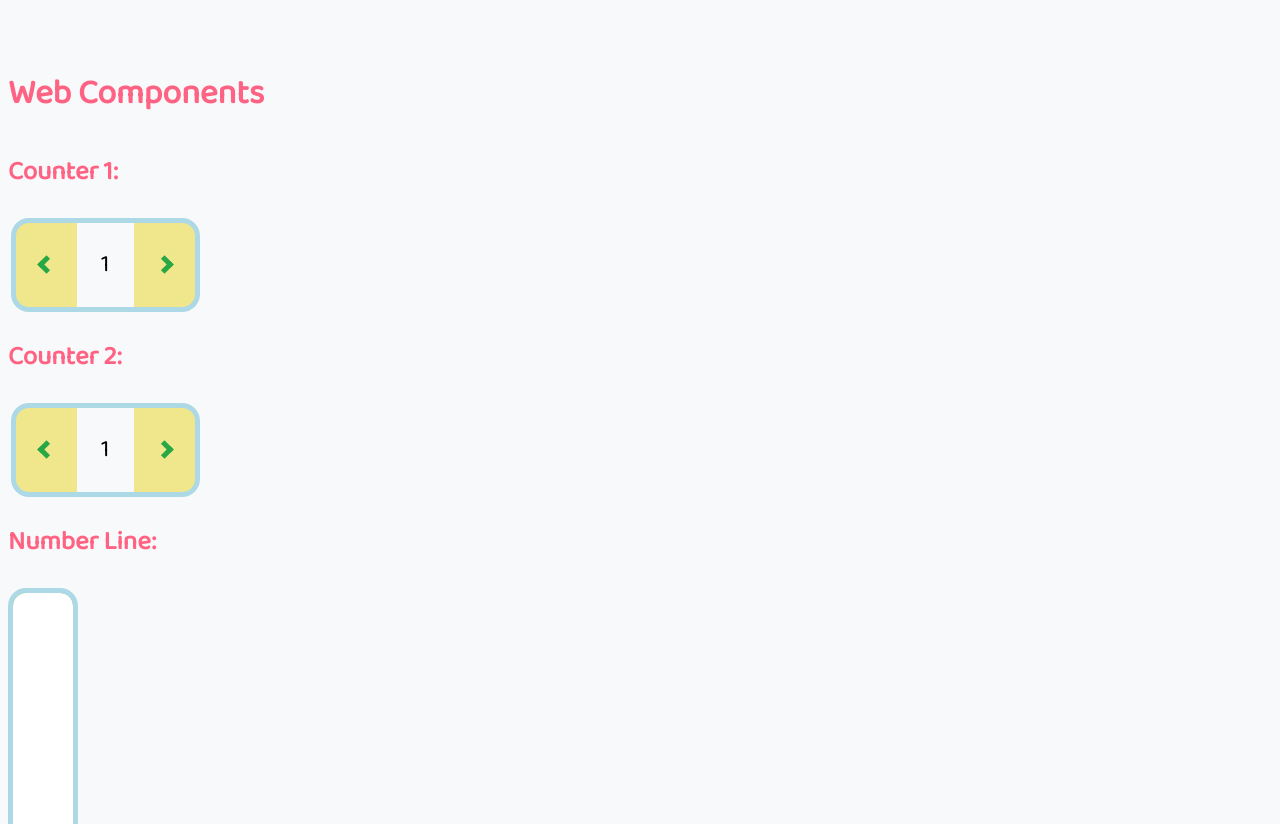
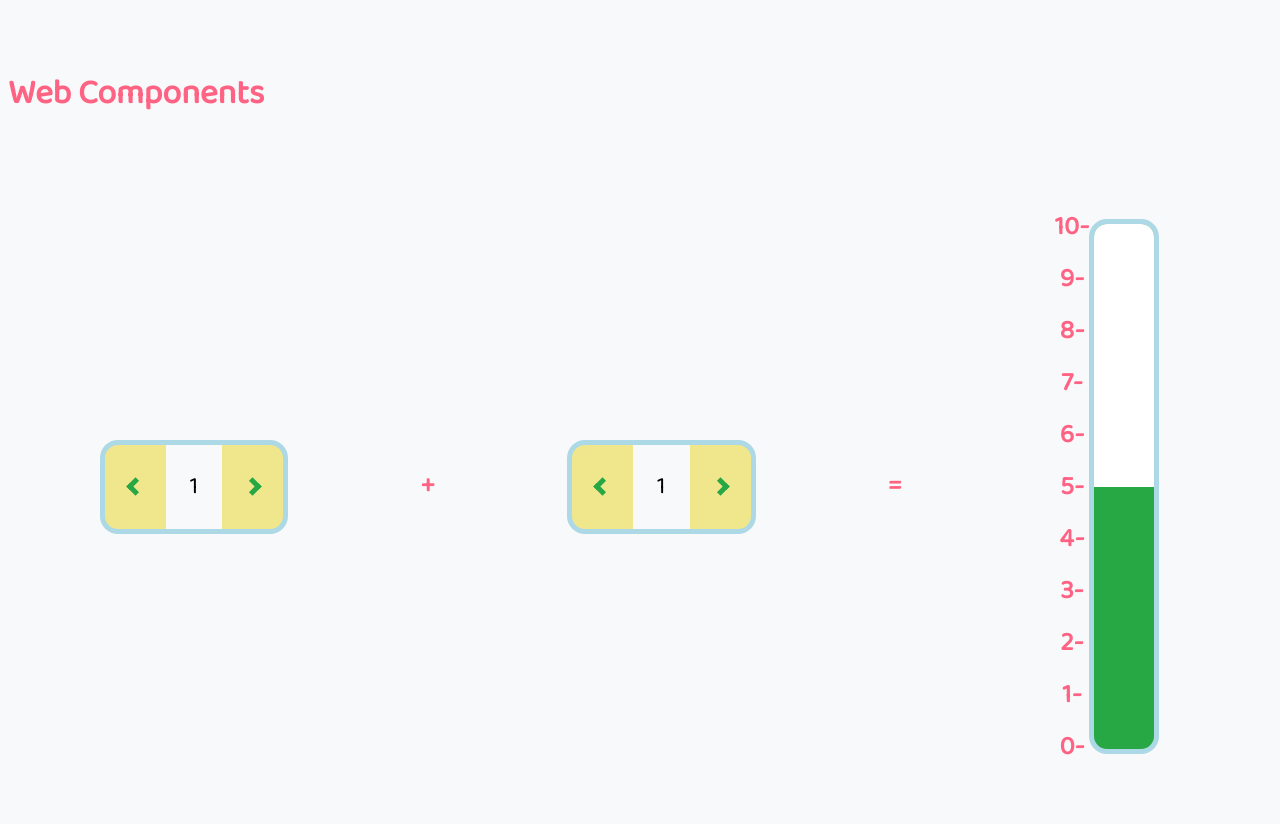
Before and after one commit to mcdott/framework-preschool-css, a website: page index.html in a window 1280 px wide. Shown: the part 5847-6671 px from the top of the page. Drawn offline with Linux system fonts and the light colour scheme.

Commit message:
Creates addition container for counters and number line

```diff
--- a/PreSchoolSCSS.scss
+++ b/PreSchoolSCSS.scss
@@ -278,3 +278,25 @@ button:hover {
 .color-grid > div:hover {
   transform: scale(1.05); /* Slightly enlarge on hover */
 }
+
+.addition-container {
+  display: flex;
+  align-items: center;
+  justify-content: space-around;
+  padding: 1em;
+}
+
+.number-line-numbers {
+  display: flex;
+  flex-direction: column;
+  align-items: center;
+  justify-content: center;
+  line-height: 0%;
+}
+
+.number-line-container {
+  display: flex;
+  align-items: center;
+  justify-content: center;
+  padding: 1em;
+}
--- a/index.html
+++ b/index.html
@@ -324,13 +324,30 @@ href=&quot;#&quot;&gt;links&lt;/a&gt; to show off their styles in context.&lt;/p
 				</pre>
         </div>
       </section>
-
-      <div>
-        <h2>Web Components</h2>
-        <h4>Counter 1:</h4>
+      <!-- --------------------------- -->
+      <!-- Web Components -->
+      <h2>Web Components</h2>
+      <div class="addition-container">
         <fancy-counter value="1" min="0" max="5"></fancy-counter>
-        <h4>Counter 2:</h4>
+        <h4>+</h4>
         <fancy-counter value="1" min="0" max="5"></fancy-counter>
+        <h4>=</h4>
+        <div class="number-line-container">
+          <div class="number-line-numbers">
+            <h4>10-</h4>
+            <h4>9-</h4>
+            <h4>8-</h4>
+            <h4>7-</h4>
+            <h4>6-</h4>
+            <h4>5-</h4>
+            <h4>4-</h4>
+            <h4>3-</h4>
+            <h4>2-</h4>
+            <h4>1-</h4>
+            <h4>0-</h4>
+          </div>
+          <number-line sum="5"></number-line>
+        </div>
       </div>
 
       <script src="fancy-counter.js"></script>
@@ -345,9 +362,24 @@ href=&quot;#&quot;&gt;links&lt;/a&gt; to show off their styles in context.&lt;/p
             console.log(e.target._value);
           });
       </script>
-      <h4>Number Line:</h4>
-      <number-line sum="5"></number-line>
+
       <script src="number-line.js"></script>
+
+      <!-- TODO fix this to add the values of the two counters as the sum, and to update the number line display -->
+      <script>
+        document.querySelectorAll("fancy-counter").forEach((counter) => {
+          counter.addEventListener("change", (e) => {
+            console.log("fancy counter changed");
+            console.log(e.target.getAttribute("value")); // Get the valuefrom the fancy-counter
+            let counterValue = e.target.getAttribute("value");
+            // Find the number-line element
+            let numberLine = document.querySelector("number-line"); // Set the sum attribute of number-line
+            if (numberLine) {
+              numberLine.setAttribute("sum", counterValue);
+            }
+          });
+        });
+      </script>
 
       <!-- --------------------------- -->
       <!-- Footer Styles -->
--- a/number-line.js
+++ b/number-line.js
@@ -3,7 +3,7 @@ class NumberLine extends HTMLElement {
           :host {
               display: block;
               width: 60px;
-              height: 500px;
+              height: 525px;
               background: var(--fill-color, #28a745);
               border-radius: 0.75em;
               border: 5px solid #add8e6;
```
Also changed, not shown: PreSchoolCSS.css, 1 other file.
